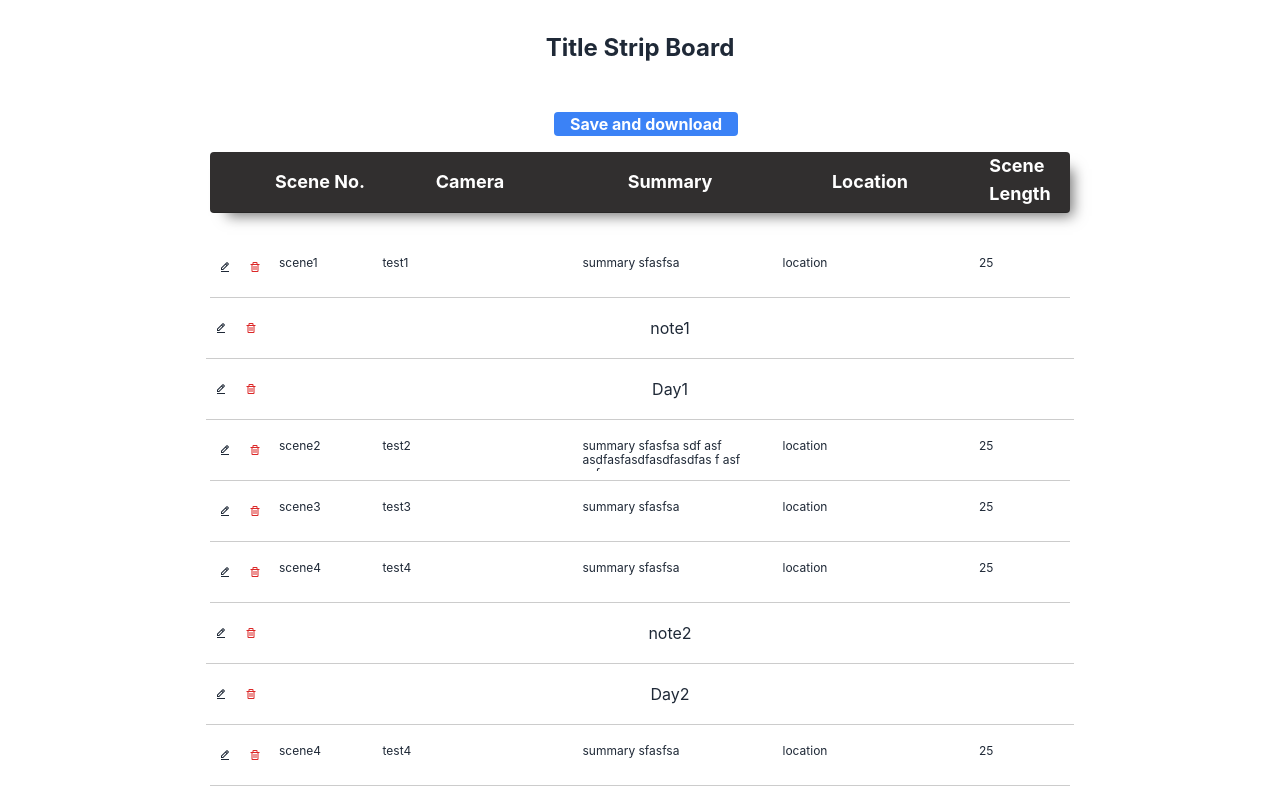
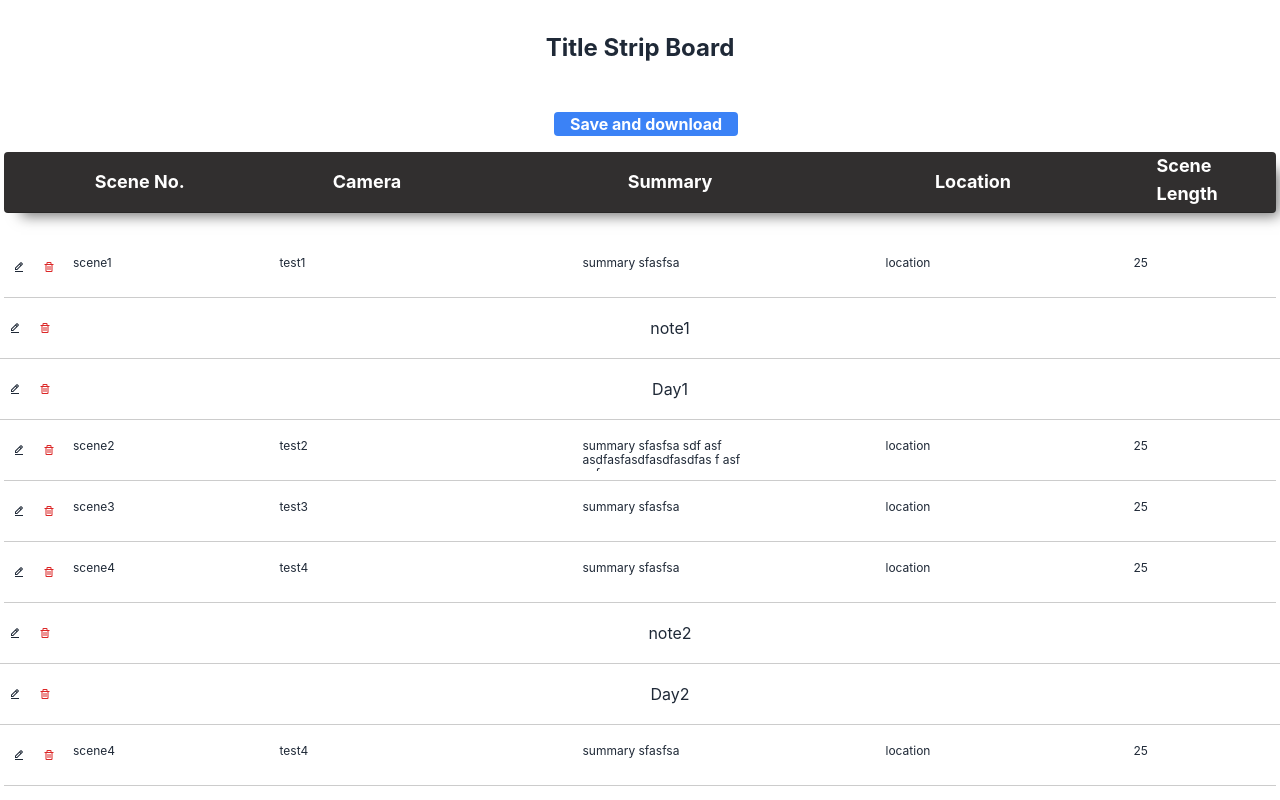
Before and after one commit to abdullah-manafikhi/movie, a Next.js app: page /output in a window 1280 px wide. Shown: the top 800 px of the page. Built offline with nearby package versions, Linux system fonts and the light colour scheme.

Commit message:
grid from px to fr

```diff
--- a/styles/globals.css
+++ b/styles/globals.css
@@ -100,7 +100,7 @@ body {
 
 .row-grid{
   display: grid;
-  grid-template-columns: 60px 100px repeat(3, 200px) 100px ;
+  grid-template-columns: 60px 1fr repeat(3, 2fr) 1fr ;
   /* on edit dont forget to edit the print media  */
   grid-auto-rows: minmax(60px, auto);
   /* gap: 3px; */
@@ -122,7 +122,8 @@ body {
 
 @media print {
   .row-grid {
-    grid-template-columns: 100px repeat(3, 200px) 100px ;
+    grid-template-columns:  1fr repeat(3, 2fr) 1fr ;
+    /* grid-template-columns: 100px repeat(3, 200px) 100px ; */
   }
   .row-grid-day{
     grid-template-columns:1fr ;
```
